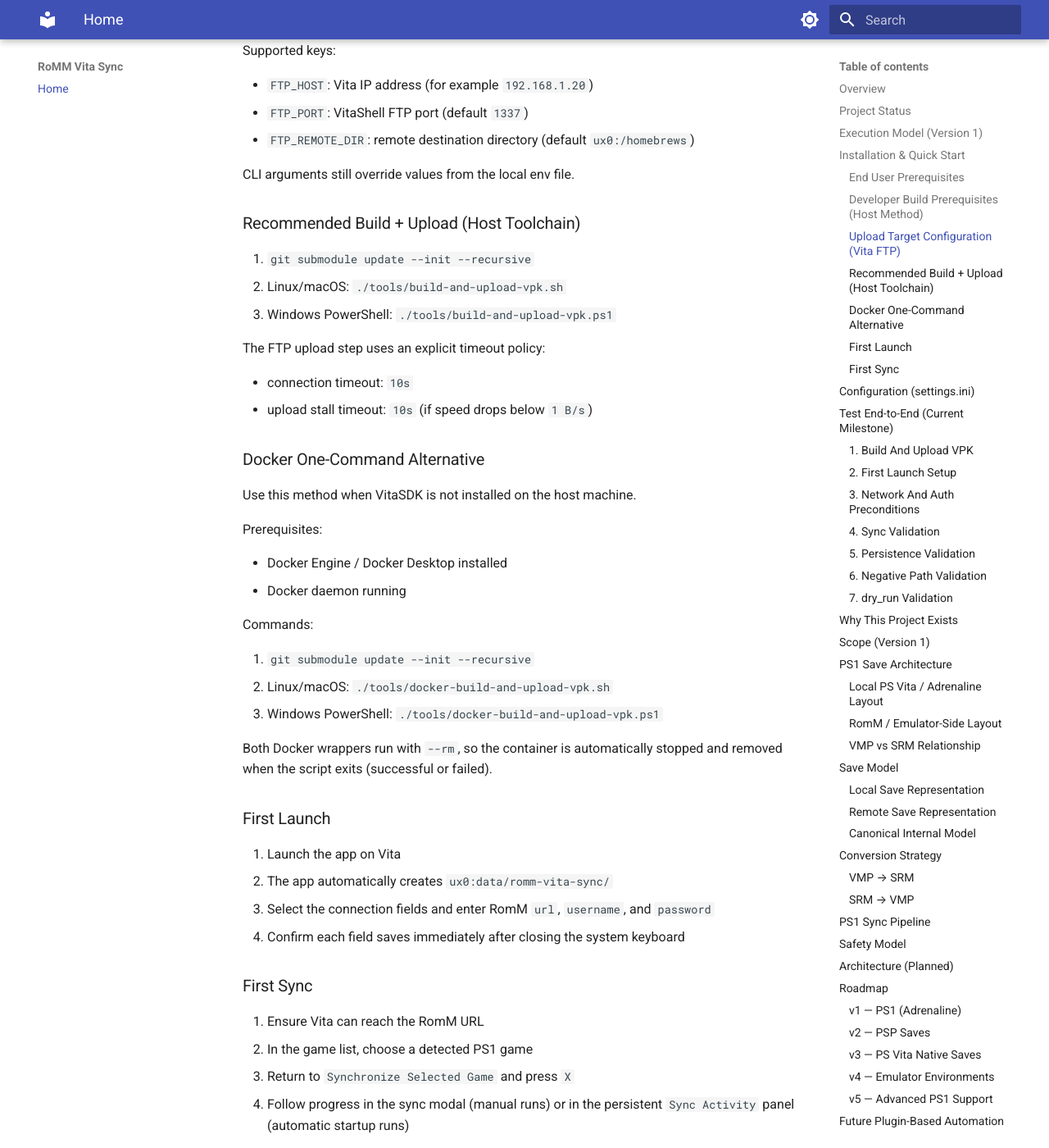
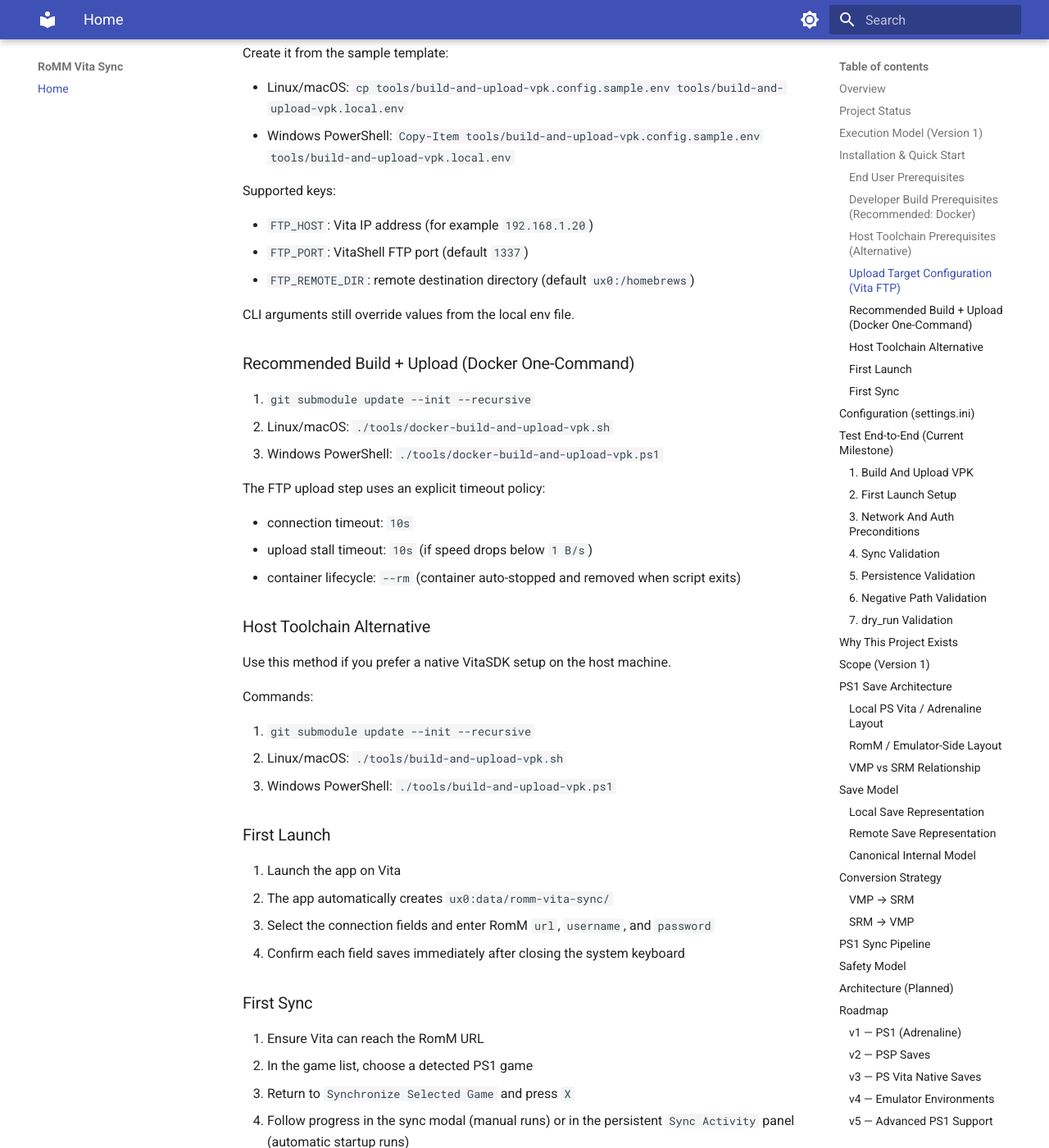
Before and after one commit to sangimed/romm-vita-sync, an MkDocs documentation site: the page built from docs/index.md, in a window 1280 px wide and 1400 px high, scrolled down 3221 px. Shown: the whole window at 82% size. Built offline with MkDocs 1.6.1 and Material for MkDocs 9.7.7, drawn with Linux system fonts in a browser that asks for light colours; some of the changed text lies outside the part shown.

Commit message:
docs: update developer build prerequisites and instructions

```diff
--- a/docs/index.md
+++ b/docs/index.md
@@ -78,7 +78,13 @@
 - Network access from Vita to your RomM server
 - Valid RomM credentials (`token` or `username` + `password`)
 
-### Developer Build Prerequisites (Host Method)
+### Developer Build Prerequisites (Recommended: Docker)
+
+- Docker Engine / Docker Desktop installed
+- Docker daemon running
+- Git with submodules support
+
+### Host Toolchain Prerequisites (Alternative)
 
 - VitaSDK toolchain
 - CMake
@@ -104,33 +110,27 @@
 
 CLI arguments still override values from the local env file.
 
-### Recommended Build + Upload (Host Toolchain)
+### Recommended Build + Upload (Docker One-Command)
 
 1. `git submodule update --init --recursive`
-2. Linux/macOS: `./tools/build-and-upload-vpk.sh`
-3. Windows PowerShell: `./tools/build-and-upload-vpk.ps1`
+2. Linux/macOS: `./tools/docker-build-and-upload-vpk.sh`
+3. Windows PowerShell: `./tools/docker-build-and-upload-vpk.ps1`
 
 The FTP upload step uses an explicit timeout policy:
 
 - connection timeout: `10s`
 - upload stall timeout: `10s` (if speed drops below `1 B/s`)
+- container lifecycle: `--rm` (container auto-stopped and removed when script exits)
 
-### Docker One-Command Alternative
+### Host Toolchain Alternative
 
-Use this method when VitaSDK is not installed on the host machine.
-
-Prerequisites:
-
-- Docker Engine / Docker Desktop installed
-- Docker daemon running
+Use this method if you prefer a native VitaSDK setup on the host machine.
 
 Commands:
 
 1. `git submodule update --init --recursive`
-2. Linux/macOS: `./tools/docker-build-and-upload-vpk.sh`
-3. Windows PowerShell: `./tools/docker-build-and-upload-vpk.ps1`
-
-Both Docker wrappers run with `--rm`, so the container is automatically stopped and removed when the script exits (successful or failed).
+2. Linux/macOS: `./tools/build-and-upload-vpk.sh`
+3. Windows PowerShell: `./tools/build-and-upload-vpk.ps1`
 
 ### First Launch
 
@@ -213,19 +213,19 @@
 
 ### 1. Build And Upload VPK
 
-Host toolchain method (recommended):
+Docker one-command method (recommended):
 
 1. `git submodule update --init --recursive`
 2. Create `tools/build-and-upload-vpk.local.env` from `tools/build-and-upload-vpk.config.sample.env` and set `FTP_HOST` (Vita IP), optional `FTP_PORT`, and optional `FTP_REMOTE_DIR`
+3. Linux/macOS: `./tools/docker-build-and-upload-vpk.sh`
+4. Windows PowerShell: `./tools/docker-build-and-upload-vpk.ps1`
+
+Host toolchain alternative:
+
+1. Ensure VitaSDK/CMake/curl are installed on the host
+2. `git submodule update --init --recursive`
 3. Linux/macOS: `./tools/build-and-upload-vpk.sh`
 4. Windows PowerShell: `./tools/build-and-upload-vpk.ps1`
-
-Docker one-command alternative:
-
-1. Ensure Docker Engine/Desktop is installed and daemon is running
-2. `git submodule update --init --recursive`
-3. Linux/macOS: `./tools/docker-build-and-upload-vpk.sh`
-4. Windows PowerShell: `./tools/docker-build-and-upload-vpk.ps1`
 
 ### 2. First Launch Setup
 
```
